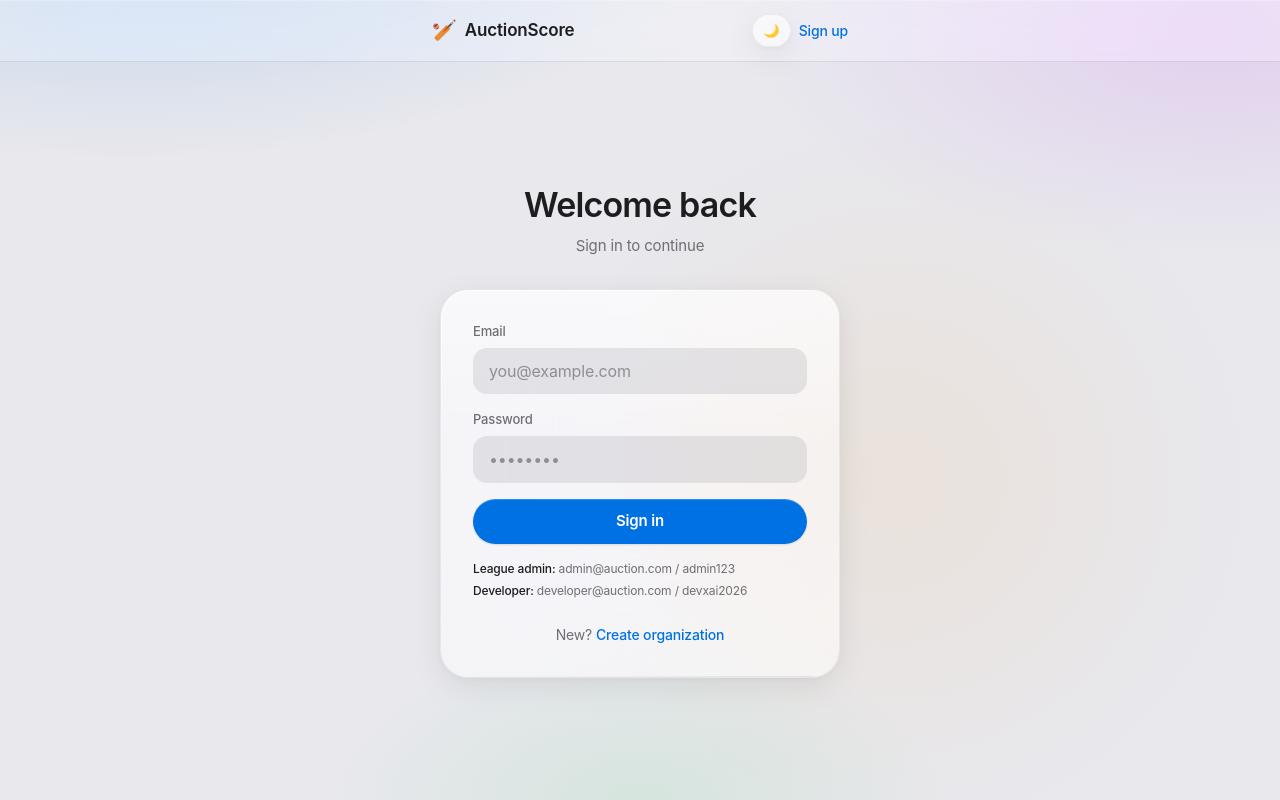
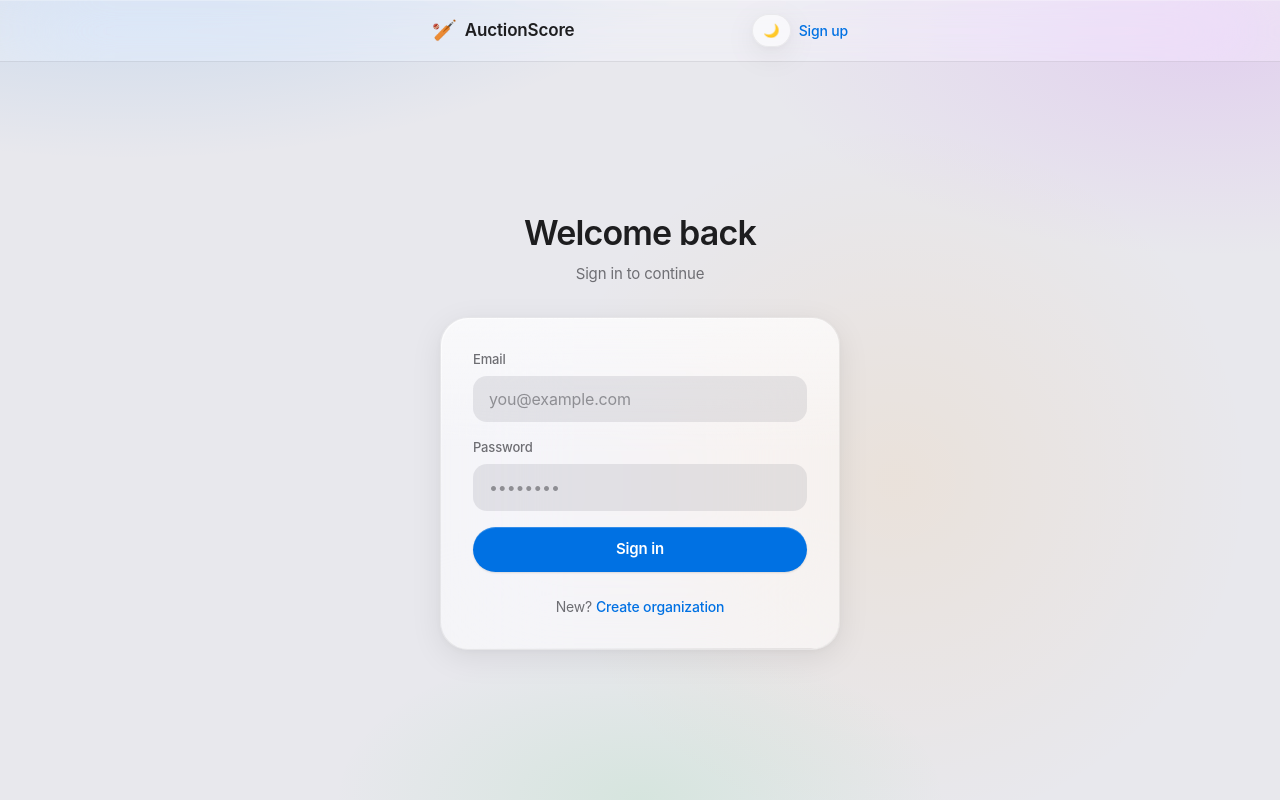
Before and after one commit to ar-shenoy/cricket-auction-system, a React (Vite) app in the folder frontend/: page /login in a window 1280 px wide. Built offline with nearby package versions, Linux system fonts and the light colour scheme; no server answers.

Commit message:
fix: remove visible admin/developer credentials from login page

```diff
--- a/frontend/src/pages/Login.tsx
+++ b/frontend/src/pages/Login.tsx
@@ -61,11 +61,6 @@ export default function Login() {
               </div>
               <button type="submit" disabled={loading} className="as-btn-primary w-full mt-2">{loading ? 'Signing in…' : 'Sign in'}</button>
             </form>
-            <div className="mt-4 text-[12px] space-y-1" style={{ color: 'var(--text-2)' }}>
-              <div><span className="font-medium" style={{ color: 'var(--text)' }}>League admin:</span> admin@auction.com / admin123</div>
-              <div><span className="font-medium" style={{ color: 'var(--text)' }}>Developer:</span> developer@auction.com / devxai2026</div>
-            </div>
-
             <p className="text-center text-[14px] mt-6" style={{ color: 'var(--text-2)' }}>
               New? <Link to="/register" className="font-medium" style={{ color: 'var(--accent)' }}>Create organization</Link>
             </p>
```
